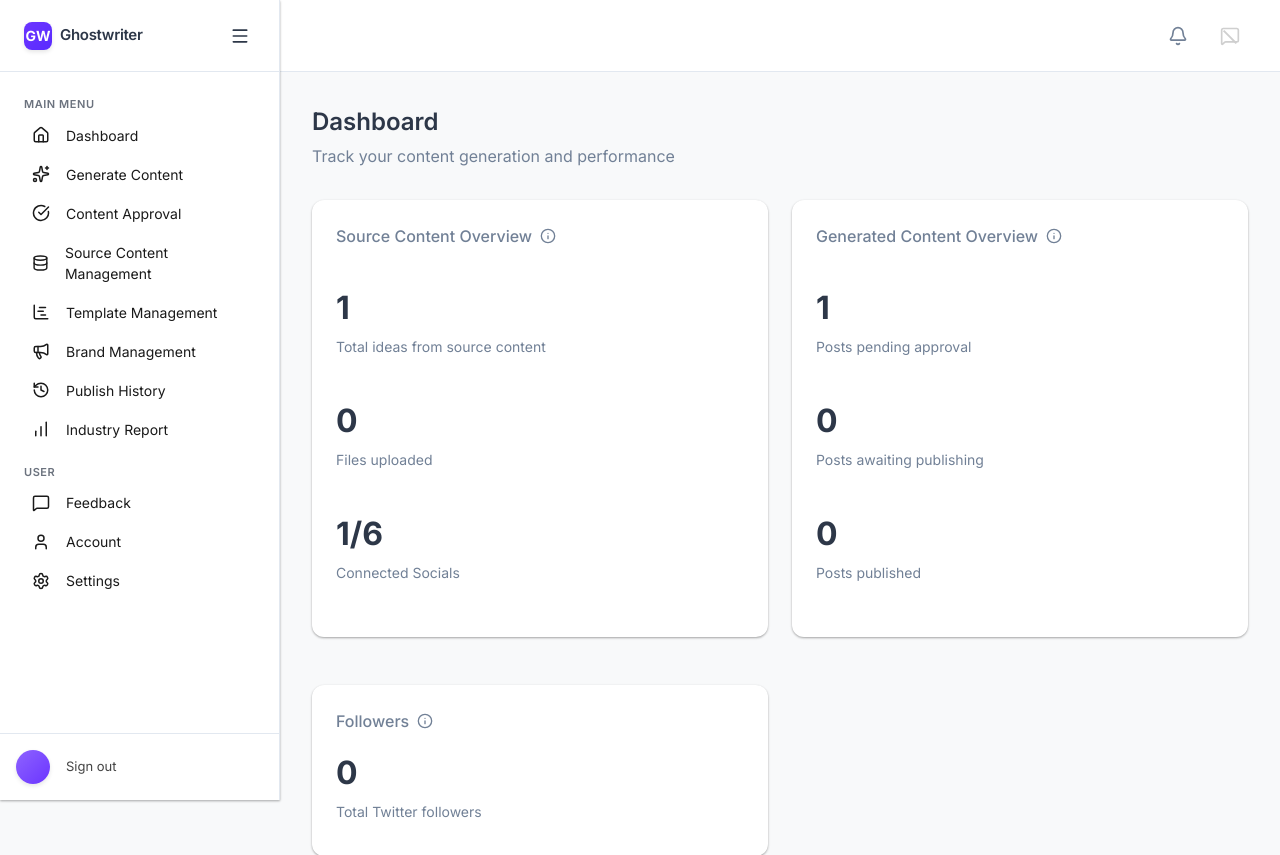
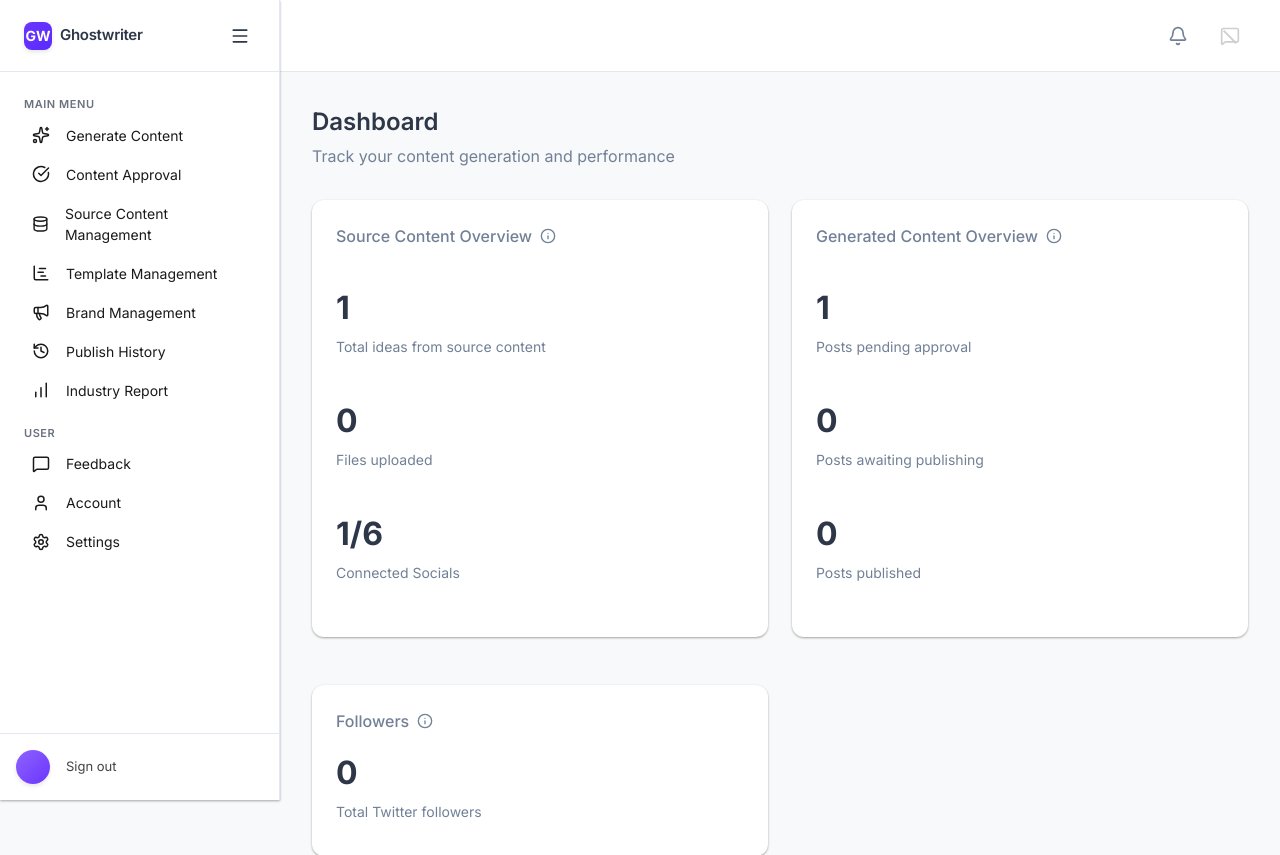
Before and after one commit to 3rd-Brain/ghostwriter, a FastAPI app: template templates/dashboard.html in a window 1280 px wide. Shown: the top 855 px of the page. Run offline with FastAPI, Linux system fonts and the light colour scheme; the template is opened without the code that fills it: most values are stand-ins (such as "Sample title", 1, 10 or a date in 2020); parts of the project's set-up code (start-up, migrations or seed data) failed here and were passed over.

Commit message:
Assistant checkpoint: Removed Dashboard from sidebar navigation menu
Assistant generated file changes:
- templates/base.html: Remove Dashboard from sidebar navigation

---

User prompt:

Let's temporarily remove the dashboard from being accessed at all. I don't want it to currently be shown within our side panel. I believe this is coded within out base.html. So do perform the necessary changes so we can hide it.

Replit-Commit-Author: Assistant
Replit-Commit-Session-Id: 623b192a-1c20-4a52-93ec-187a4858dc1e

```diff
--- a/templates/base.html
+++ b/templates/base.html
@@ -179,10 +179,7 @@
             <div class="main-menu">
                 <h6 class="menu-category">MAIN MENU</h6>
                 <nav class="menu-items">
-                    <a href="/dashboard" class="menu-item {% if current_page == 'dashboard' %}active{% endif %}">
-                        <i data-lucide="house"></i>
-                        <span>Dashboard</span>
-                    </a>
+                    <!-- Dashboard temporarily removed -->
                     <a href="/generate-content" class="menu-item {% if current_page == 'generate_content' %}active{% endif %}">
                         <i data-lucide="sparkles"></i>
                         <span>Generate Content</span>
```
